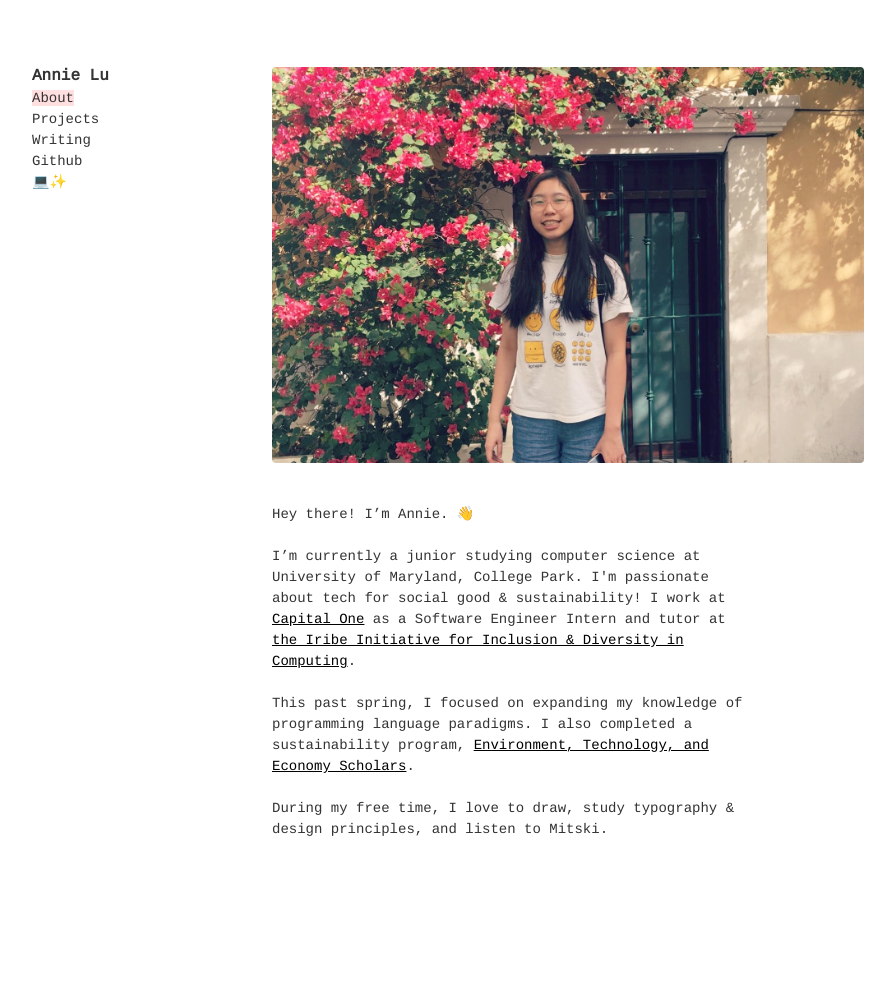
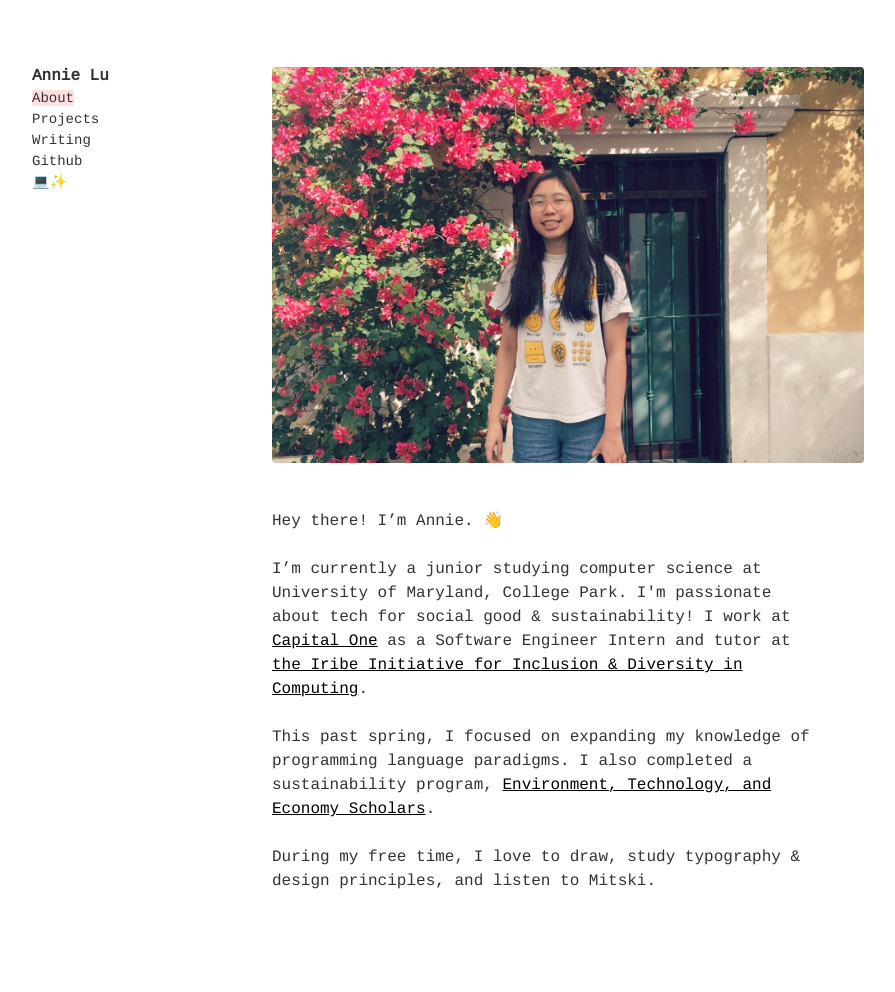
Before and after one commit to annie-lu/annie-lu.github.io, a Jekyll site: the page built from index.html, in a window 1280 px wide. Shown: the whole page, without its empty margins (96-991 px from the left). Built offline with Jekyll 4.4.1, drawn with Linux system fonts in a browser that asks for light colours; before the commit the page ends 939 px from its top, so only the background shows below that.

Commit message:
Update index.html

```diff
--- a/index.html
+++ b/index.html
@@ -6,7 +6,7 @@ title: About
 <article>
   <h3 class=" fw3 ">
   <img src="images/annie.jpg" class="w-100 br2" alt="annie smiling">
-  <p class="f6 lh-copy measure-wide dark-gray">
+  <p class="f5 lh-copy measure-wide dark-gray">
     <br/>
    Hey there! I’m Annie. 👋<br/> <br/>
 
```
